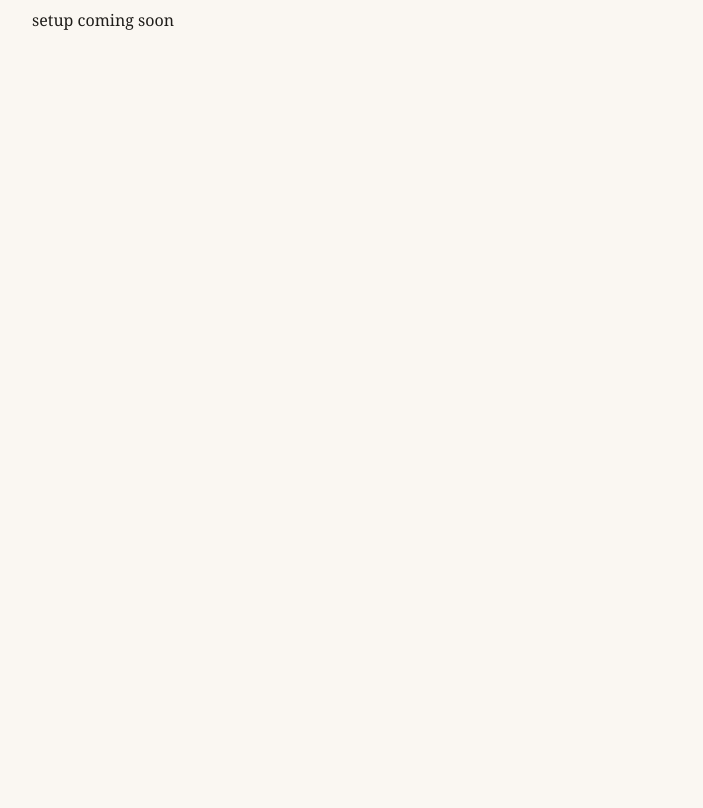
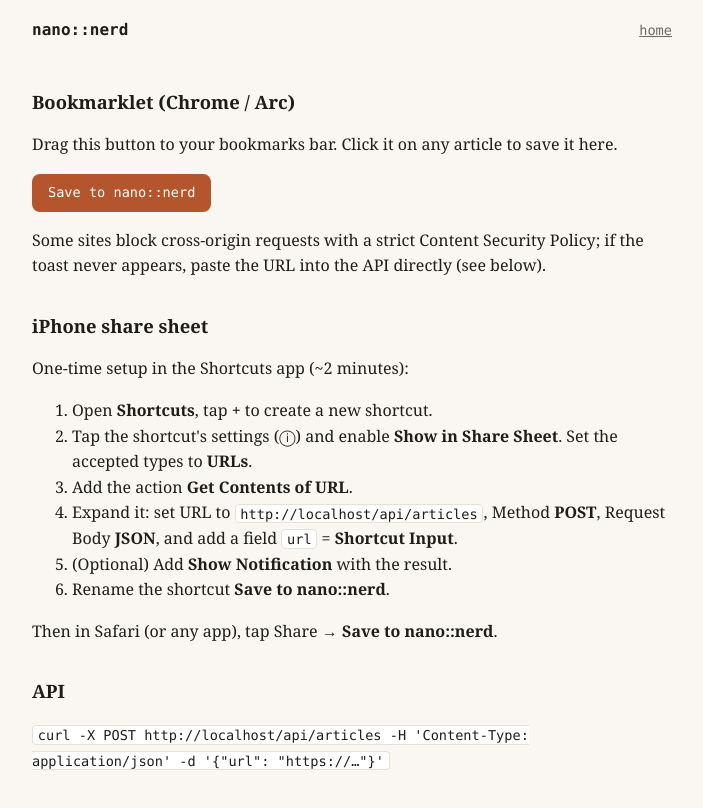
Before and after one commit to adambossy/nanonerd, a React (Vite) app in the folder web/: page /setup in a window 1280 px wide. Shown: the top 808 px of the page, without its empty margins (288-991 px from the left). Built offline with nearby package versions, Linux system fonts and the light colour scheme.

Commit message:
feat(reader): setup page with bookmarklet and iOS shortcut recipe

```diff
--- a/web/src/pages/Setup.tsx
+++ b/web/src/pages/Setup.tsx
@@ -1,3 +1,56 @@
+import { Link } from "react-router-dom";
+
+function bookmarkletHref(origin: string): string {
+  const source = `(function(){fetch('${origin}/api/articles',{method:'POST',headers:{'Content-Type':'application/json'},body:JSON.stringify({url:location.href,title:document.title})}).then(function(r){return r.json()}).then(function(d){var t=document.createElement('div');t.textContent=d.duplicate?'nano::nerd: already saved':'nano::nerd: saved';t.style.cssText='position:fixed;top:16px;right:16px;z-index:2147483647;background:#111;color:#fff;padding:10px 14px;border-radius:8px;font:14px system-ui';document.body.appendChild(t);setTimeout(function(){t.remove()},2000)}).catch(function(){alert('nano::nerd: save failed')})})();`;
+  return `javascript:${encodeURIComponent(source)}`;
+}
+
 export default function Setup() {
-  return <main className="setup">setup coming soon</main>;
+  const origin = window.location.origin;
+  // React refuses javascript: URLs on <a href>, which is exactly what a
+  // bookmarklet is — inject the anchor as raw HTML on purpose.
+  const anchorHtml = `<a class="bookmarklet" href="${bookmarkletHref(origin)}">Save to nano::nerd</a>`;
+  const apiUrl = `${origin}/api/articles`;
+
+  return (
+    <>
+      <nav className="top-nav">
+        <Link className="brand" to="/">nano::nerd</Link>
+        <Link to="/">home</Link>
+      </nav>
+      <main className="setup">
+        <h2>Bookmarklet (Chrome / Arc)</h2>
+        <p>
+          Drag this button to your bookmarks bar. Click it on any article to
+          save it here.
+        </p>
+        <div dangerouslySetInnerHTML={{ __html: anchorHtml }} />
+        <p>
+          Some sites block cross-origin requests with a strict Content
+          Security Policy; if the toast never appears, paste the URL into the
+          API directly (see below).
+        </p>
+
+        <h2>iPhone share sheet</h2>
+        <p>One-time setup in the Shortcuts app (~2 minutes):</p>
+        <ol>
+          <li>Open <strong>Shortcuts</strong>, tap <strong>+</strong> to create a new shortcut.</li>
+          <li>Tap the shortcut's settings (ⓘ) and enable <strong>Show in Share Sheet</strong>. Set the accepted types to <strong>URLs</strong>.</li>
+          <li>Add the action <strong>Get Contents of URL</strong>.</li>
+          <li>Expand it: set URL to <code>{apiUrl}</code>, Method <strong>POST</strong>, Request Body <strong>JSON</strong>, and add a field <code>url</code> = <strong>Shortcut Input</strong>.</li>
+          <li>(Optional) Add <strong>Show Notification</strong> with the result.</li>
+          <li>Rename the shortcut <strong>Save to nano::nerd</strong>.</li>
+        </ol>
+        <p>
+          Then in Safari (or any app), tap Share → <strong>Save to
+          nano::nerd</strong>.
+        </p>
+
+        <h2>API</h2>
+        <p>
+          <code>{`curl -X POST ${apiUrl} -H 'Content-Type: application/json' -d '{"url": "https://…"}'`}</code>
+        </p>
+      </main>
+    </>
+  );
 }
```
